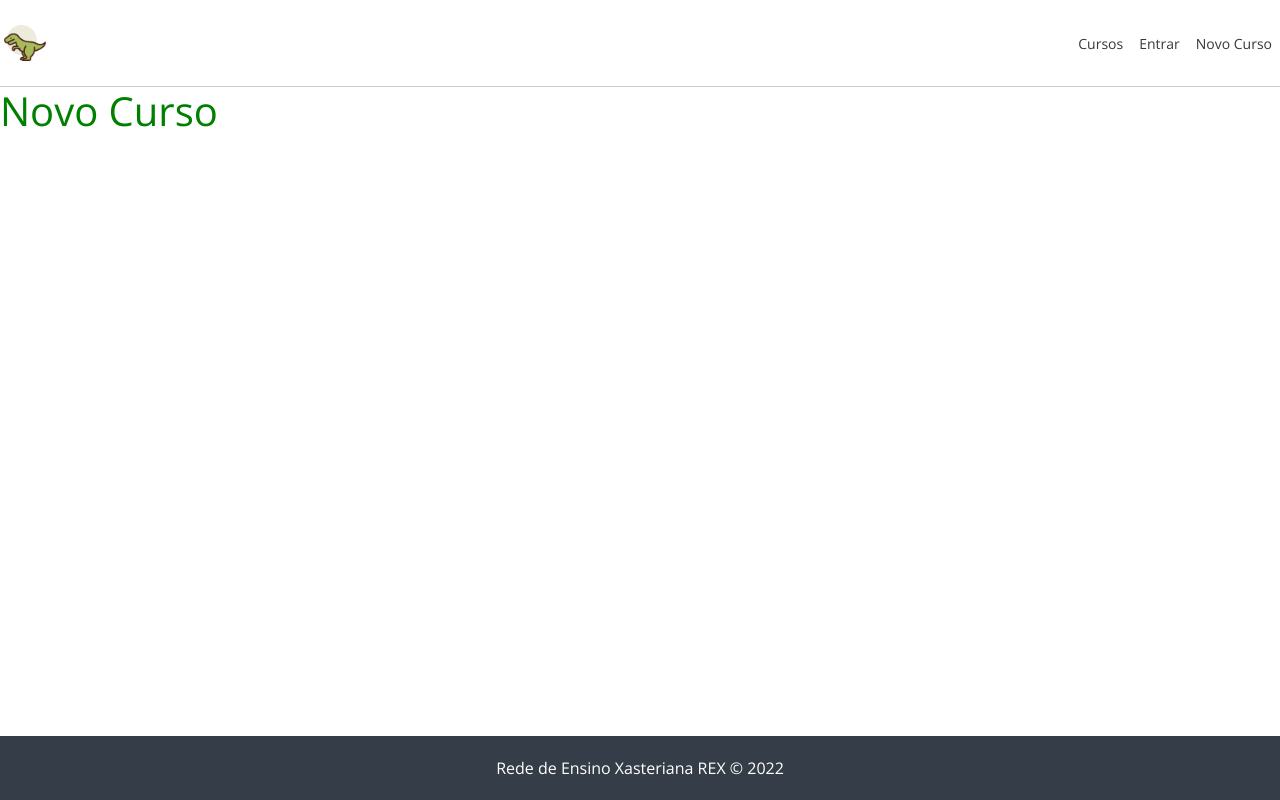
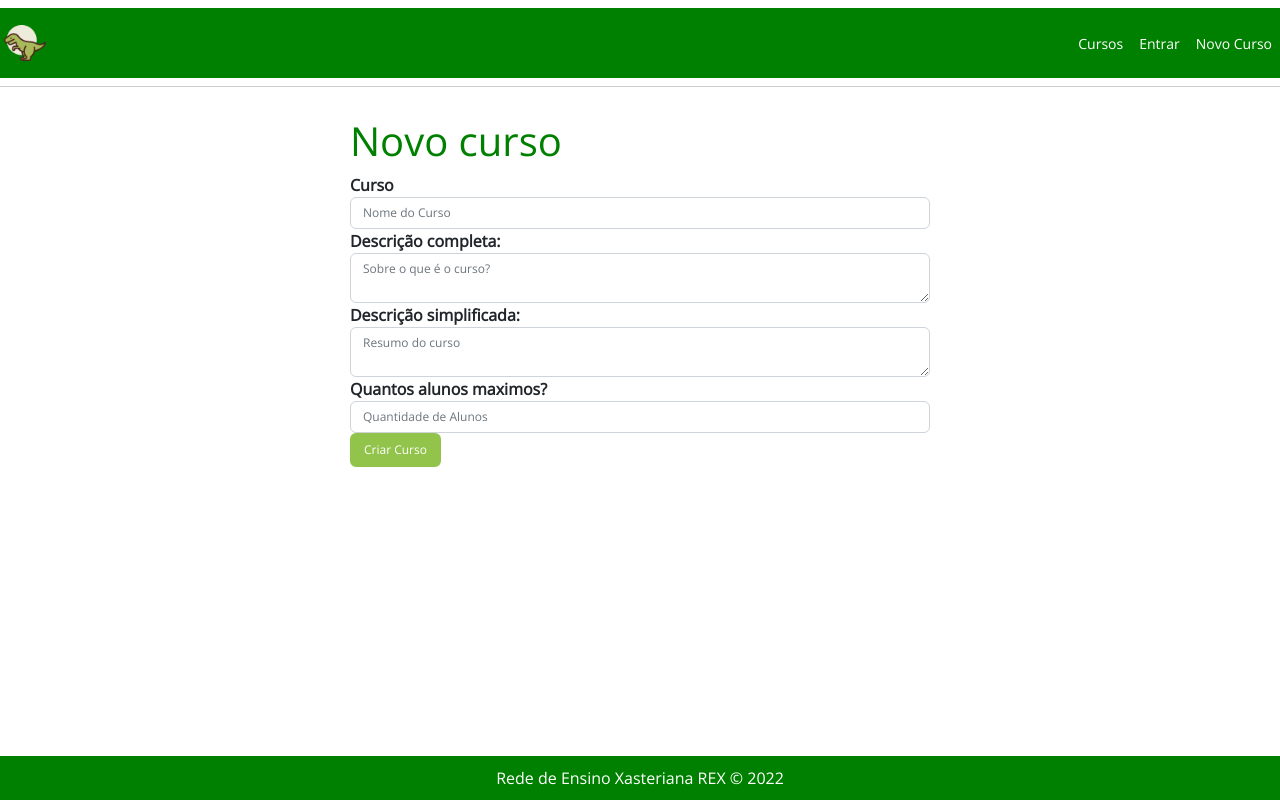
Before and after one commit to Zaldef/Xastre-Projeto, a Laravel app: template resources/views/cursos/cadastro.blade.php in a window 1280 px wide. Run offline with Laravel 9, Linux system fonts and the light colour scheme; the template is opened without the code that fills it, so the values that code supplies are empty.

Commit message:
Create Curso 0.15

```diff
--- a/public/css/style02.css
+++ b/public/css/style01.css
@@ -46,13 +46,13 @@ body {
 
   #navbar {
     justify-content: space-between;
-    background-color: #FFF;
+    background-color: #008000;
     padding: 5px 0;
   }
 
   #navbar a {
     font-size: 14px;
-    color: #383838;
+    color: #fff;
   }
 
   #navbar a:hover {
@@ -81,7 +81,7 @@ body {
   }
 
  /* Cursos list */
-  #events-container {
+  #cursos-container {
     padding: 50px;
   }
 
@@ -123,13 +123,26 @@ body {
     font-size: 14px;
     color: #757575;
   }
+  /* Cadastro Curso */
+  #curso-create-container {
+    padding: 30px
+  }
 
+  #curso-create-container label {
+    font-weight: bold;
+  }
+
+  #curso-create-container input,
+  #curso-create-container select,
+  #curso-create-container textarea {
+    font-size: 12px;
+  }
   /* footer */
   footer {
     text-align: center;
-    background-color: #353E48;
+    background-color: #008000;
     color: #FFF;
-    padding: 20px;
+    padding: 10px;
     position: absolute;
     bottom: 0;
     width: 100%;
--- a/resources/views/cursos/cadastro.blade.php
+++ b/resources/views/cursos/cadastro.blade.php
@@ -4,7 +4,32 @@
 
 @section('content')
 
-<h1>Novo Curso</h1>
+<div id="curso-create-container" class="col-md-6 offset-md-3">
+    <h1>Novo curso</h1>
+    <form action="/cursos" method="POST">
+      @csrf
+      <div class="form-group">
+        <label for="title">Curso</label>
+        <input type="text" class="form-control" id="name" name="name" placeholder="Nome do Curso">
+      </div>
 
+      <div class="form-group">
+        <label for="title">Descrição completa:</label>
+        <textarea name="description" id="description" class="form-control" placeholder="Sobre o que é o curso?"></textarea>
+      </div>
+
+      <div class="form-group">
+        <label for="title">Descrição simplificada:</label>
+        <textarea name="simplified_description" id="simplified_description" class="form-control" placeholder="Resumo do curso"></textarea>
+      </div>
+
+      <div class="form-group">
+        <label for="title">Quantos alunos maximos?</label>
+        <input type="text" class="form-control" id="alunosqtd" name="alunosqtd" placeholder="Quantidade de Alunos">
+      </div>
+
+      <input type="submit" class="btn btn-primary" value="Criar Curso">
+    </form>
+  </div>
 
 @endsection
--- a/resources/views/cursos/cursos.blade.php
+++ b/resources/views/cursos/cursos.blade.php
@@ -21,7 +21,7 @@
             <img src="/img/Excel.png" alt="{{ $curso->name }}">
             <div class="card-body">
                 <h5 class="card-title">{{ $curso->name }}</h5>
-                <p class="card-alunos">X/45 Matriculados</p>
+                <p class="card-alunos">X/{{ $curso->alunosqtd }} Matriculados</p>
                 <a href="#" class="btn btn-primary">Saber mais</a>
                 <p></p>
             </div>
--- a/resources/views/layout/main.blade.php
+++ b/resources/views/layout/main.blade.php
@@ -10,7 +10,7 @@
 
         <link href="https://cdn.jsdelivr.net/npm/bootstrap@5.2.2/dist/css/bootstrap.min.css" rel="stylesheet" integrity="sha384-Zenh87qX5JnK2Jl0vWa8Ck2rdkQ2Bzep5IDxbcnCeuOxjzrPF/et3URy9Bv1WTRi" crossorigin="anonymous">
 
-        <link rel="stylesheet" href="/css/style02.css">
+        <link rel="stylesheet" href="/css/style01.css">
         <script src="/js/scripts.js"></script>
     </head>
     <body>
--- a/routes/web.php
+++ b/routes/web.php
@@ -18,4 +18,5 @@ Use App\Http\Controllers\HomeController;
 
 Route::get('/', [HomeController::class , 'index']);
 Route::get('/cursos', [CursoController::class , 'index']);
-Route::get('/cursos/create', [CursoController::class , 'create']);
+Route::get('/cursos/cadastro', [CursoController::class , 'create']);
+Route::post('/cursos', [CursoController::class, 'store']);
```
Also changed, not shown: app/Http/Controllers/CursoController.php (+12 -0 lines), database/migrations/2022_11_14_202242_create_cursos_table.php.
